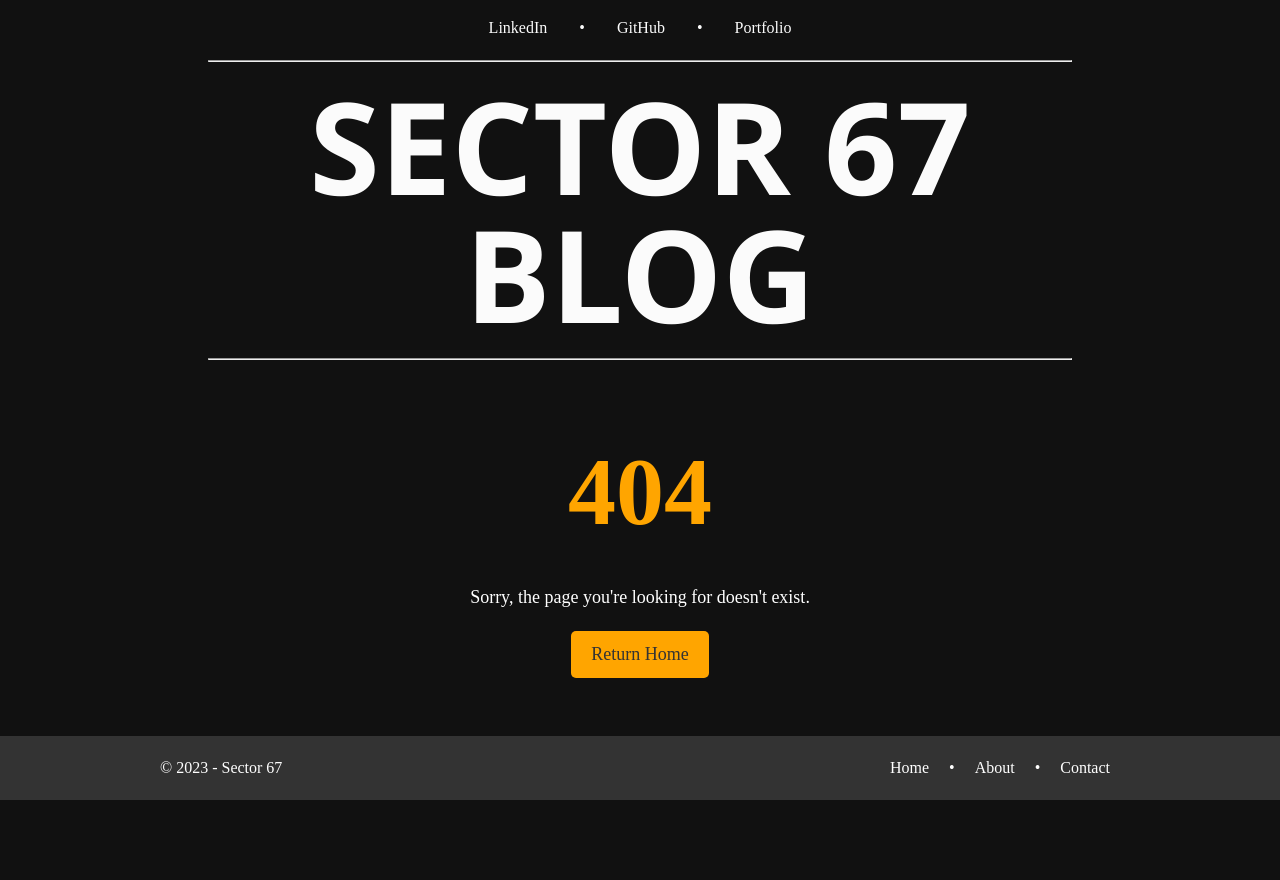
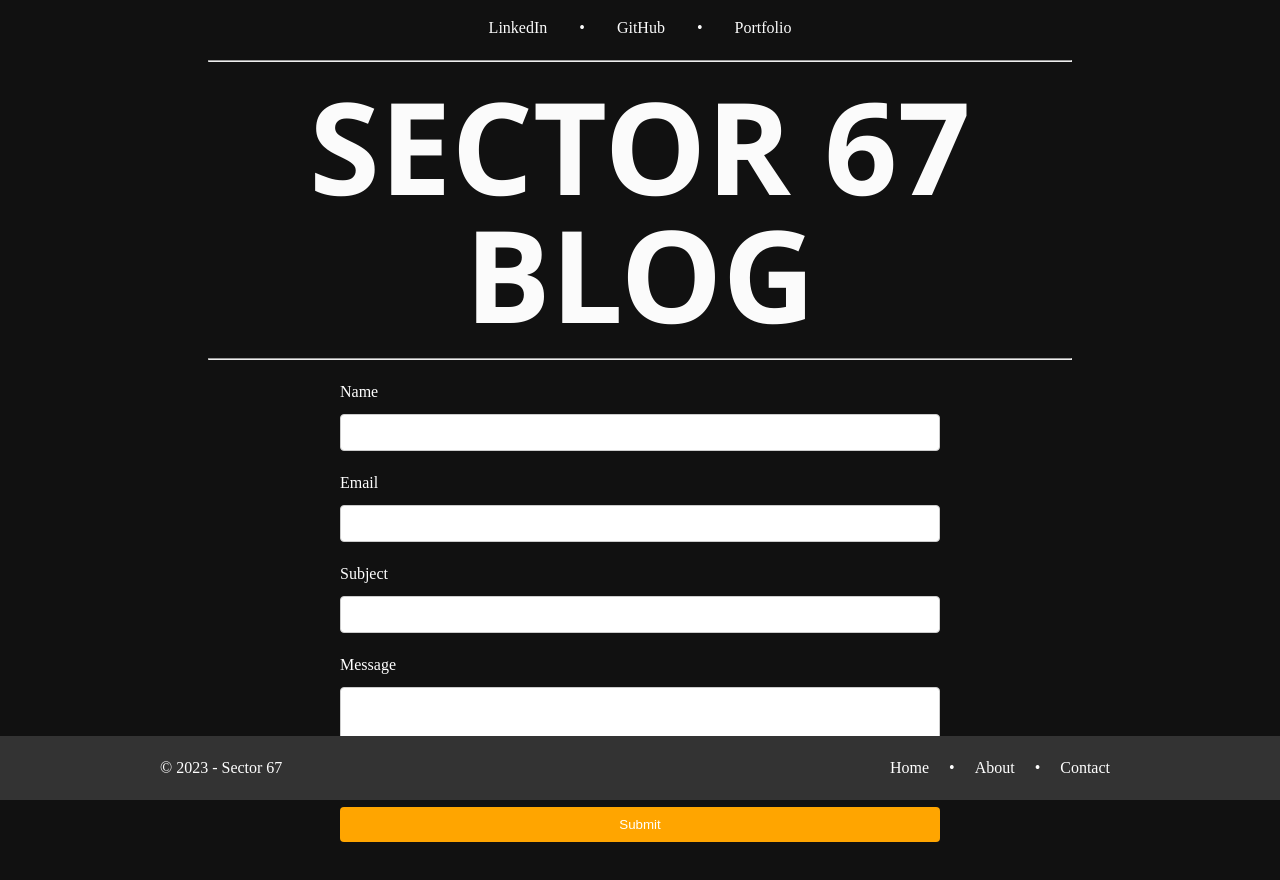
Before and after one commit to Barata-Ribeiro/dio_angular_blog, an Angular app: page /contact in a window 1280 px wide. Before the commit this address had no page. Shown: the top 880 px of the page. Built offline with nearby package versions, Linux system fonts and the light colour scheme.

Commit message:
feat: add contact page route

```diff
--- a/src/app/app-routing.module.ts
+++ b/src/app/app-routing.module.ts
@@ -4,11 +4,13 @@ import { HomeComponent } from './pages/home/home.component';
 import { ContentComponent } from './pages/content/content.component';
 import { AboutComponent } from './pages/about/about.component';
 import { PageNotFoundComponent } from './pages/page-not-found/page-not-found.component';
+import { ContactComponent } from './pages/contact/contact.component';
 
 const routes: Routes = [
   { path: '', component: HomeComponent, pathMatch: 'full' },
   { path: 'content/:id', component: ContentComponent },
   { path: 'about', component: AboutComponent },
+  { path: 'contact', component: ContactComponent },
   { path: '**', component: PageNotFoundComponent },
 ];
 
--- a/src/app/pages.module.ts
+++ b/src/app/pages.module.ts
@@ -2,11 +2,13 @@
 import { NgModule } from '@angular/core';
 import { CommonModule } from '@angular/common';
 import { RouterModule } from '@angular/router';
+
 import { HomeComponent } from './pages/home/home.component';
 import { ContentComponent } from './pages/content/content.component';
 import { SharedModule } from './shared.module';
 import { AboutComponent } from './pages/about/about.component';
 import { PageNotFoundComponent } from './pages/page-not-found/page-not-found.component';
+import { ContactComponent } from './pages/contact/contact.component';
 
 @NgModule({
   declarations: [
@@ -14,6 +16,7 @@ import { PageNotFoundComponent } from './pages/page-not-found/page-not-found.com
     ContentComponent,
     AboutComponent,
     PageNotFoundComponent,
+    ContactComponent,
   ],
   imports: [CommonModule, SharedModule, RouterModule],
 })
--- /dev/null
+++ b/src/app/pages/contact/contact.component.css
@@ -0,0 +1,50 @@
+.contact-form {
+  display: flex;
+  flex-direction: column;
+  gap: 1.25rem;
+  max-width: 37.5rem;
+  margin: 0 auto;
+  min-height: 70vh;
+}
+
+.contact-form__field {
+  display: flex;
+  flex-direction: column;
+}
+
+.contact-form__label {
+  margin-bottom: 0.625rem;
+  color: #ffffff;
+}
+
+.contact-form__input,
+.contact-form__textarea {
+  padding: 0.625rem;
+  border: 0.0625rem solid #ccc;
+  border-radius: 0.25rem;
+  background-color: #ffffff;
+  color: #333;
+}
+
+.contact-form__textarea {
+  height: 6.25rem;
+}
+
+.contact-form__button {
+  padding: 0.625rem 1.25rem;
+  border: none;
+  border-radius: 0.25rem;
+  background-color: #ffa500;
+  color: #ffffff;
+  cursor: pointer;
+  transition: background-color 0.3s ease;
+}
+
+.contact-form__button:hover {
+  background-color: #ffcc33;
+}
+
+.contact-form__error {
+  margin-top: 0.625rem;
+  color: red;
+}
--- /dev/null
+++ b/src/app/pages/contact/contact.component.html
@@ -0,0 +1,72 @@
+<form [formGroup]="contactForm" (ngSubmit)="onSubmit()" class="contact-form">
+  <div class="contact-form__field">
+    <label for="name" class="contact-form__label">Name</label>
+    <input
+      id="name"
+      type="text"
+      formControlName="name"
+      class="contact-form__input"
+    />
+    <div
+      *ngIf="
+        contactForm.controls['name'].invalid &&
+        (contactForm.controls['name'].dirty ||
+          contactForm.controls['name'].touched)
+      "
+      class="contact-form__error"
+    >
+      Name is required
+    </div>
+  </div>
+
+  <div class="contact-form__field">
+    <label for="email" class="contact-form__label">Email</label>
+    <input
+      id="email"
+      type="email"
+      formControlName="email"
+      class="contact-form__input"
+    />
+    <div
+      *ngIf="
+        contactForm.controls['email'].errors?.['required'] &&
+        (contactForm.controls['email'].dirty ||
+          contactForm.controls['email'].touched)
+      "
+      class="contact-form__error"
+    >
+      Email is required
+    </div>
+    <div
+      *ngIf="
+        contactForm.controls['email'].errors?.['email'] &&
+        (contactForm.controls['email'].dirty ||
+          contactForm.controls['email'].touched)
+      "
+      class="contact-form__error"
+    >
+      Email is not in correct format
+    </div>
+  </div>
+
+  <div class="contact-form__field">
+    <label for="subject" class="contact-form__label">Subject</label>
+    <input
+      id="subject"
+      type="text"
+      formControlName="subject"
+      class="contact-form__input"
+    />
+  </div>
+
+  <div class="contact-form__field">
+    <label for="message" class="contact-form__label">Message</label>
+    <textarea
+      id="message"
+      formControlName="message"
+      class="contact-form__input contact-form__textarea"
+    ></textarea>
+  </div>
+
+  <button type="submit" class="contact-form__button">Submit</button>
+</form>
--- /dev/null
+++ b/src/app/pages/contact/contact.component.ts
@@ -0,0 +1,33 @@
+import { Component, OnInit } from '@angular/core';
+import { FormGroup, FormControl, Validators } from '@angular/forms';
+
+@Component({
+  selector: 'app-contact',
+  templateUrl: './contact.component.html',
+  styleUrls: ['./contact.component.css'],
+})
+export class ContactComponent implements OnInit {
+  contactForm!: FormGroup;
+
+  ngOnInit() {
+    this.contactForm = new FormGroup({
+      name: new FormControl(null, Validators.required),
+      email: new FormControl(null, [Validators.required, Validators.email]),
+      subject: new FormControl(null, Validators.required),
+      message: new FormControl(null, Validators.required),
+    });
+  }
+
+  validateForm() {}
+
+  onSubmit() {
+    if (this.contactForm.valid) {
+      let result = this.contactForm.value;
+      alert(
+        `Name: ${result.name}\nEmail: ${result.email}\nSubject: ${result.subject}\nMessage: ${result.message}`
+      );
+    } else {
+      alert('Form is not valid');
+    }
+  }
+}
--- a/src/app/shared.module.ts
+++ b/src/app/shared.module.ts
@@ -2,6 +2,8 @@
 import { NgModule } from '@angular/core';
 import { CommonModule } from '@angular/common';
 import { RouterModule } from '@angular/router';
+import { ReactiveFormsModule } from '@angular/forms';
+
 import { MenuBarComponent } from './components/menu-bar/menu-bar.component';
 import { MenuTitleComponent } from './components/menu-title/menu-title.component';
 import { BigCardComponent } from './components/big-card/big-card.component';
@@ -16,7 +18,7 @@ import { FooterComponent } from './components/footer/footer.component';
     SmallCardComponent,
     FooterComponent,
   ],
-  imports: [CommonModule, RouterModule],
+  imports: [CommonModule, RouterModule, ReactiveFormsModule],
   exports: [
     MenuBarComponent,
     MenuTitleComponent,
@@ -24,6 +26,7 @@ import { FooterComponent } from './components/footer/footer.component';
     SmallCardComponent,
     FooterComponent,
     RouterModule,
+    ReactiveFormsModule,
   ],
 })
 export class SharedModule {}
```
